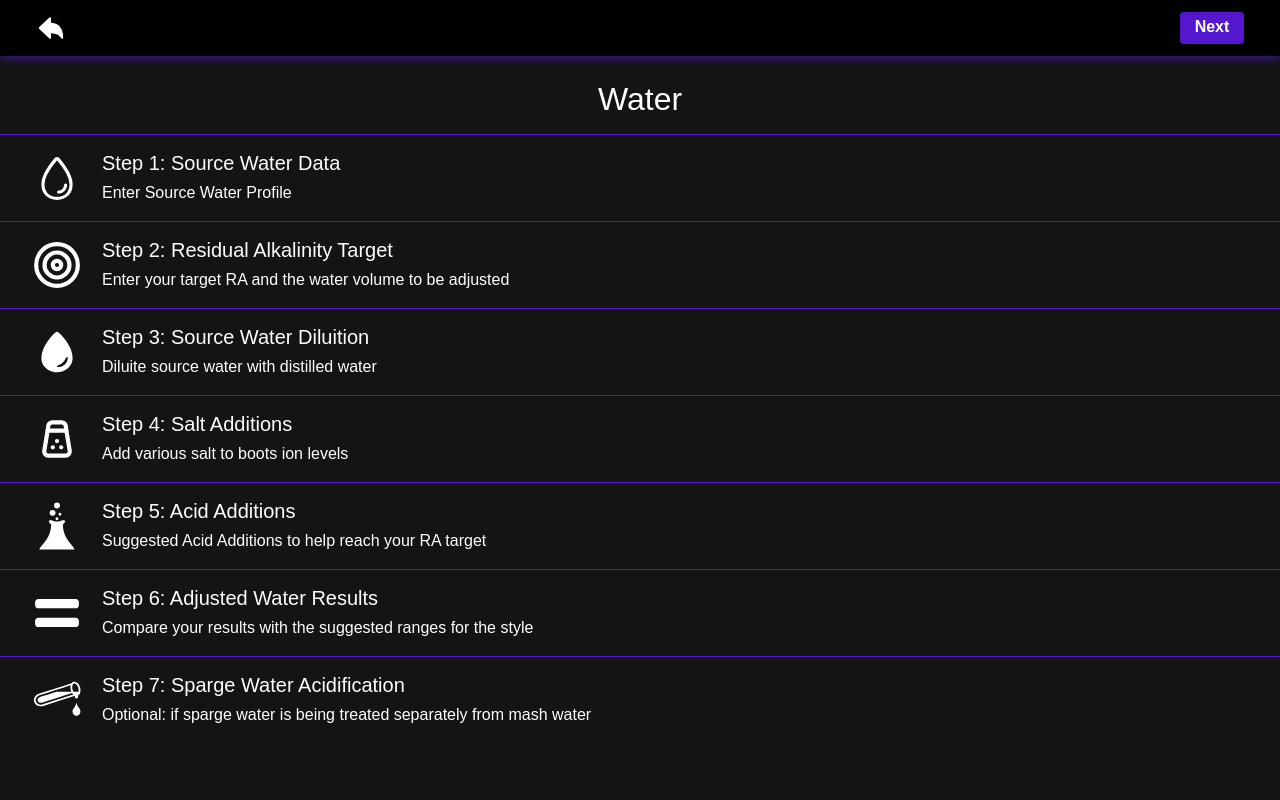
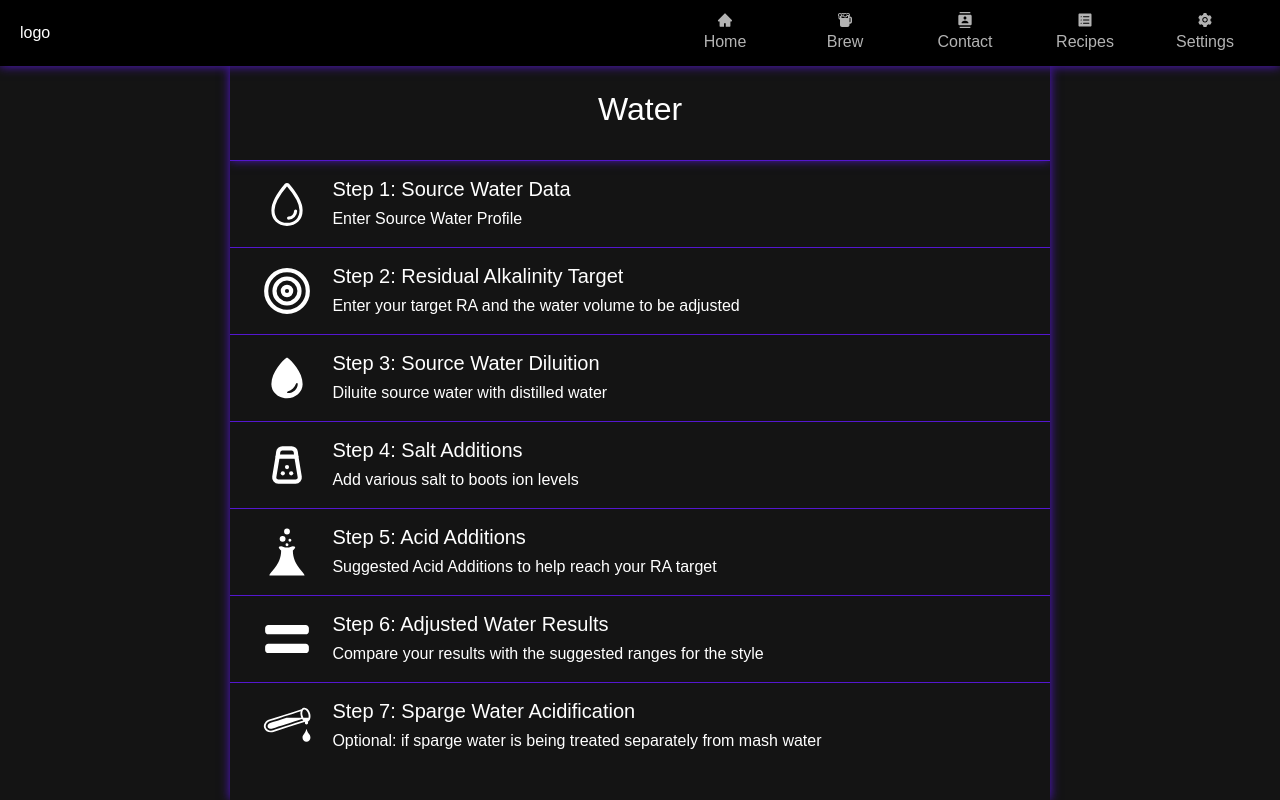
Before and after one commit to Francescostefan1998/beerbuzz-frontend, a React (Create React App) app: page /water in a window 1280 px wide. Built offline with nearby package versions, Linux system fonts and the light colour scheme.

Commit message:
start styling water
start styling water

```diff
--- a/src/components/home/brew/ingredients/water/Water.jsx
+++ b/src/components/home/brew/ingredients/water/Water.jsx
@@ -14,12 +14,14 @@ import { IoIosWater } from "react-icons/io";
 import { TbSalt } from "react-icons/tb";
 import { GiAcid, GiChemicalDrop } from "react-icons/gi";
 import { FaEquals } from "react-icons/fa";
+import NavBar from "../../../navBar/NavBar";
 const Water = () => {
   const [step, setStep] = useState("");
   return (
     <div className="water">
-      <NavbarIngredients prew="/selectstyle" next="/malts" />
-      <div className="water-title mt-4 mb-3">
+      <NavBar />
+      <div className="common-selection-bigger-container">
+        <div className="water-title">
           <h2>Water</h2>
         </div>
         <div className="water-list">
@@ -53,7 +55,9 @@ const Water = () => {
               <div>
                 <h5>Step 2: Residual Alkalinity Target</h5>
               </div>
-            <div>Enter your target RA and the water volume to be adjusted</div>
+              <div>
+                Enter your target RA and the water volume to be adjusted
+              </div>
             </div>
           </div>
           {step === "residualAlkalinityTarger" ? (
@@ -163,6 +167,7 @@ const Water = () => {
           )}
         </div>
       </div>
+    </div>
   );
 };
 
--- a/src/components/home/brew/ingredients/water/water.css
+++ b/src/components/home/brew/ingredients/water/water.css
@@ -6,7 +6,15 @@
 .water-list {
   height: 80vh;
   overflow-y: scroll;
-  padding-bottom: 30px;
+  padding-bottom: 14vh;
+  position: relative;
+  z-index: 1;
+}
+.water-title {
+  box-shadow: 0px 0px 10px var(--main-secondary);
+  padding-block: 3vh;
+  position: relative;
+  z-index: 2;
 }
 .water-list-element {
   display: flex;
```
Lines whose indentation alone changed are shown as unchanged.
